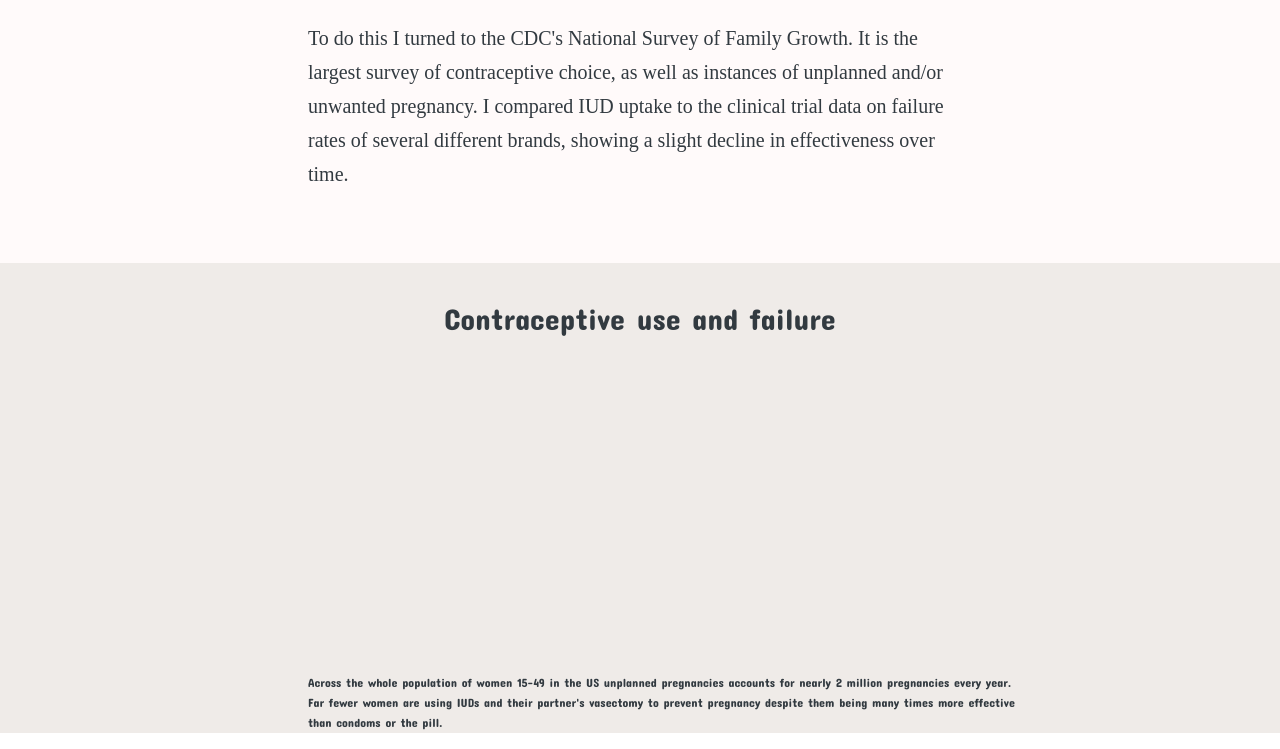
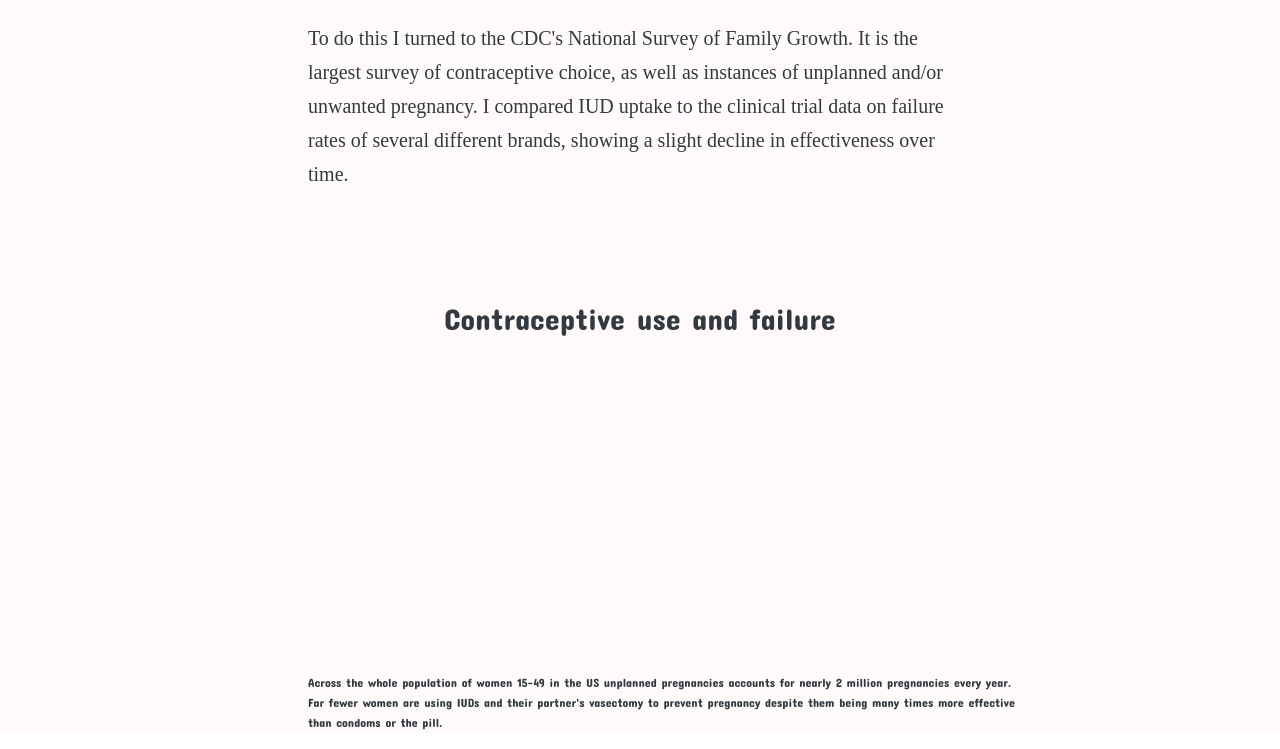
Before and after one commit to winter-beard/winter-beard.github.io, a plain HTML site: page index.html in a window 1280 px wide. Shown: the part 588-1337 px from the top of the page. Drawn offline with nearby package versions, Linux system fonts and the light colour scheme; a script that the page names is missing; a web font is replaced by a local one.

Commit message:
Update style.css

```diff
--- a/style.css
+++ b/style.css
@@ -73,7 +73,7 @@ img {
 
 .chart-section {
     background-size: 100%;
-    background: #efebe8;
+    background: #FFFAFA;
     padding: 30px 0 0px 0;
     /* margin-top: 0.1rem; */
     margin-bottom: 1rem;
```
